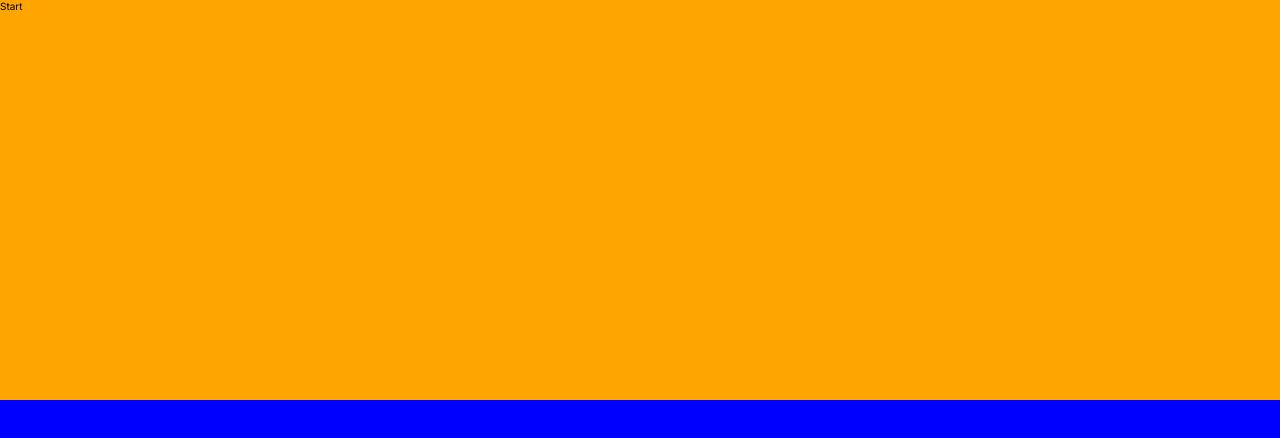
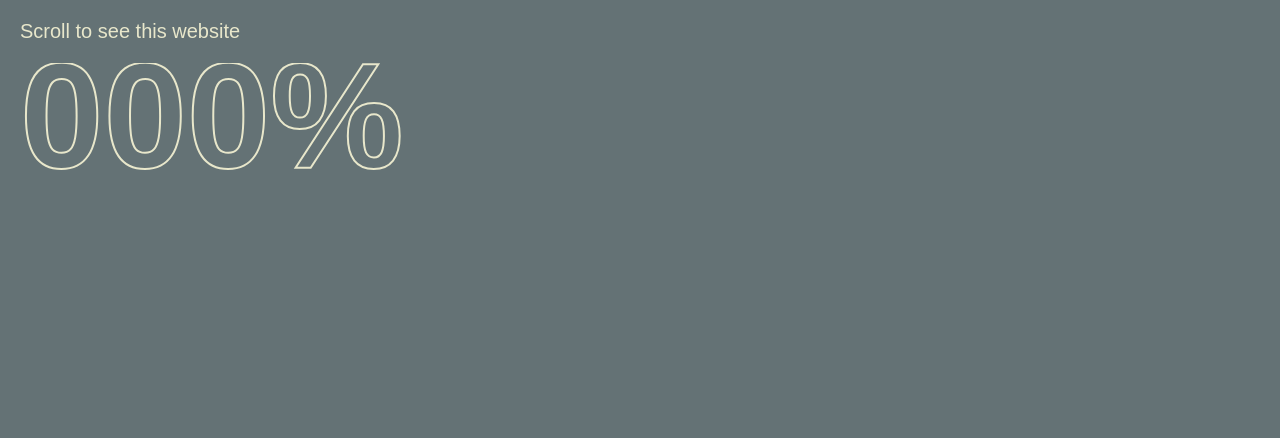
Before and after one commit to hovEdgar/portfolio, a Next.js app: page / in a window 1280 px wide. Shown: the top 438 px of the page. Built offline with nearby package versions, Linux system fonts and the light colour scheme.

Commit message:
have added central delimiter, improved scrolling for mobie devices, did some style improvments

```diff
--- /dev/null
+++ b/app/components/DynamicCentralBorder/DynamicCentralBorder.module.scss
@@ -0,0 +1,15 @@
+@use 'app/styles' as *;
+
+.delimiter {
+    position: fixed;
+    top: 50%;
+    left: 50%;
+    transform: translate(-50%, -50%);
+    height: 5vh;
+    background: $primary-dark;
+    z-index: 3;
+
+    &[aria-expanded=true] {
+        display: none;
+    }
+}
--- /dev/null
+++ b/app/components/DynamicCentralBorder/index.js
@@ -0,0 +1,18 @@
+import React from "react";
+import styles from './DynamicCentralBorder.module.scss';
+import {useSelector} from "react-redux";
+import {selectGlobalState} from "@/app/redux/globalSlice";
+
+function DynamicCentralBorder() {
+	const { loader } = useSelector(selectGlobalState);
+
+	return (
+		<div
+			className={styles.delimiter}
+			style={{ width: `${100-loader}vw`}}
+			aria-expanded={+loader === 100}
+		/>
+	);
+}
+
+export default DynamicCentralBorder;
--- a/app/components/Gritting/Gritting.module.scss
+++ b/app/components/Gritting/Gritting.module.scss
@@ -3,11 +3,11 @@
 .top {
     display: block;
     width: 100vw;
-    height: 50vh;
+    height: 48dvh;
     position: fixed;
     top: 0;
     z-index: 2;
-    background: orange;
+    background: $primary-dark;
 
     &[aria-expanded=true] {
         animation: curtainTop 1s ease-in-out forwards;
@@ -17,11 +17,11 @@
 .bottom {
     display: block;
     width: 100vw;
-    height: 50vh;
+    height: 48dvh;
     position: fixed;
     bottom: 0;
     z-index: 2;
-    background: blue;
+    background: $primary-dark;
 
     &[aria-expanded=true] {
         animation: curtainBottom 1s ease-in-out forwards;
--- a/app/components/Gritting/index.js
+++ b/app/components/Gritting/index.js
@@ -1,20 +1,21 @@
 'use client'
 import React, { useState } from "react";
 import styles from './Gritting.module.scss';
+import ScrollProgress from "@/app/components/ScrollIncrementer";
+import {useSelector} from "react-redux";
+import {selectGlobalState} from "@/app/redux/globalSlice";
+import DynamicCentralBorder from "@/app/components/DynamicCentralBorder";
 
 function Gritting() {
-	const [start, setStart] = useState(false);
-
-	function startHandler() {
-		setStart(true)
-	}
+	const { loader } = useSelector(selectGlobalState);
 
 	return (
 		<>
-			<div className={styles.top} aria-expanded={start}>
-				<button onClick={startHandler}>Start</button>
+			<div className={styles.top} aria-expanded={+loader === 100}>
+				<ScrollProgress />
 			</div>
-			<div className={styles.bottom} aria-expanded={start} />
+			<DynamicCentralBorder />
+			<div className={styles.bottom} aria-expanded={+loader === 100} />
 		</>
 	);
 }
--- /dev/null
+++ b/app/components/Home/Home.module.scss
@@ -0,0 +1,8 @@
+@use 'app/styles' as *;
+
+.container {
+    width: 100%;
+    min-height: 100dvh;
+    height: auto;
+    background: orange;
+}
--- /dev/null
+++ b/app/components/Home/index.js
@@ -0,0 +1,12 @@
+import React from "react";
+import styles from './Home.module.scss';
+
+function HomePage() {
+	return (
+		<div className={styles.container}>
+			This is a home page
+		</div>
+	);
+}
+
+export default HomePage;
--- a/app/components/ScrollIncrementer/ScrollIncrementer.module.scss
+++ b/app/components/ScrollIncrementer/ScrollIncrementer.module.scss
@@ -2,7 +2,7 @@
 
 .container {
     position: relative;
-    height: 100vh;
+    height: 100%;
     background: $primary-dark;
     font-family: DrukCond, sans-serif;
 
--- a/app/components/ScrollIncrementer/index.js
+++ b/app/components/ScrollIncrementer/index.js
@@ -1,37 +1,58 @@
 'use client'
-import React, { useEffect } from 'react';
+import React, {useEffect, useRef, useState} from 'react';
 import { placeZerosAtStart } from "@/app/utils/helpers";
 import styles from './ScrollIncrementer.module.scss';
 import {useDispatch, useSelector} from "react-redux";
 import {selectGlobalState, setLoader} from "@/app/redux/globalSlice";
 
+let startY = 0;
+
 const ScrollIncrementer = () => {
 	const { loader } = useSelector(selectGlobalState);
 	const dispatch = useDispatch();
+	const startTouchY = useRef(null);
 
-	const handleScroll = (event) => {
+	function handleScroll(event) {
+		if (loader > 99) {
+			return;
+		}
 		// Check the scrolling direction
-		const scrollingDown = event.deltaY > 0;
+		const scrollingDown = event.deltaY < 0;
 		// Increase or decrease the number based on the scrolling direction
 		const increment = scrollingDown ? 2 : -2; // change number in order to make progress slower or faster
 		// set to global state
 		dispatch(setLoader(increment));
-	};
+	}
 
 	useEffect(() => {
-		// Add the event listener for the wheel event on the window
+		function handleTouchMove(event) {
+			if (loader > 99) {
+				return;
+			}
+
+			const currentY = event.touches[0].clientY;
+			const scrollingDown = currentY > startTouchY.current;
+			const increment = scrollingDown ? 2 : -2;
+
+			dispatch(setLoader(increment));
+		}
+
+		// Add event listeners for touch events on the window
 		window.addEventListener('wheel', handleScroll);
+		window.addEventListener('touchmove', handleTouchMove);
 
-		// Clean up the event listener when the component unmounts
+		// Clean up the event listeners when the component unmounts
 		return () => {
+			// window.removeEventListener('wheel', handleTouchStart);
 			window.removeEventListener('wheel', handleScroll);
+			window.removeEventListener('touchmove', handleTouchMove);
 		};
-	}, []);
+	}, [loader, dispatch]);
 
 	return (
 		<div className={styles.container}>
 			{/* Non-scrollable component content here */}
-			<h3 className={styles.gritting}>Scroll down to see this website</h3>
+			<h3 className={styles.gritting}>Scroll to see this website</h3>
 			<svg width="100%" height="120" xmlns="http://www.w3.org/2000/svg">
 				{/* Create a linear gradient */}
 				<linearGradient id="gradient" x1="0%" y1="0%" x2="100%" y2="0%">
--- a/app/page.js
+++ b/app/page.js
@@ -1,12 +1,12 @@
-import ScrollProgress from "@/app/components/ScrollIncrementer";
 import Gritting from "@/app/components/Gritting";
+import HomePage from "@/app/components/Home";
 
 export default function Home() {
 
   return (
     <main>
-        <ScrollProgress />
         <Gritting />
+        <HomePage />
     </main>
   );
 }
```
